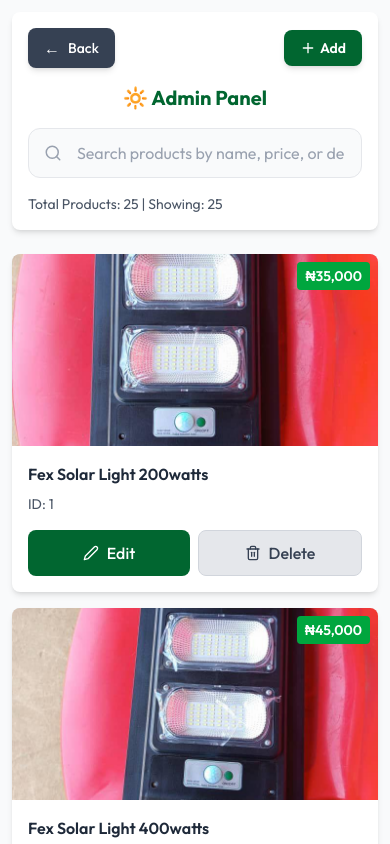
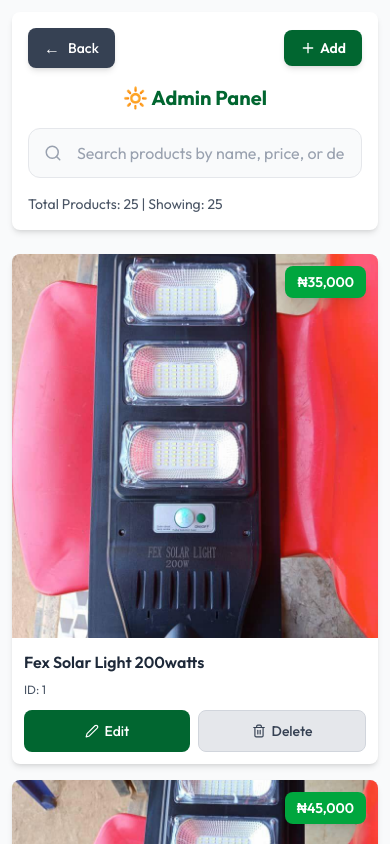
Before and after one commit to obeespace/nzeoma, a Next.js app: page /admin in a window 390 px wide. Shown: the top 844 px of the page. Built offline with nearby package versions, Linux system fonts and the light colour scheme.

Commit message:
Improve product grid responsiveness and UI
Updated grid layout to use md breakpoint for columns, adjusted product image and card sizing for better visual consistency, and refined button styles and text for improved usability across screen sizes.

```diff
--- a/app/admin/page.js
+++ b/app/admin/page.js
@@ -268,7 +268,7 @@ export default function Admin() {
       </div>
 
       {/* Products Grid */}
-      <div className="grid grid-cols-1 sm:grid-cols-2 lg:grid-cols-3 xl:grid-cols-4 gap-4 lg:gap-6">
+      <div className="grid grid-cols-1 md:grid-cols-2 lg:grid-cols-3 xl:grid-cols-4 gap-4 lg:gap-6">
         {filteredProducts.map((product) => (
           <motion.div
             key={product.id}
@@ -277,7 +277,7 @@ export default function Admin() {
             className="bg-white rounded-lg shadow-md overflow-hidden hover:shadow-lg transition-shadow"
           >
             {/* Product Image */}
-            <div className="h-48 bg-gray-200 relative">
+            <div className="h-96 lg:h-52 bg-gray-200 relative">
               {product.image && (
                 <Image
                   src={product.image}
@@ -289,17 +289,17 @@ export default function Admin() {
                   }}
                 />
               )}
-              <div className="absolute top-2 right-2 bg-green-600 text-white px-2 py-1 rounded text-sm font-semibold">
+              <div className="absolute top-3 right-3 bg-green-600 text-white px-3 py-1.5 rounded-lg text-sm font-semibold shadow-lg">
                 {product.price}
               </div>
             </div>
 
             {/* Product Details */}
-            <div className="p-4">
-              <h3 className="font-semibold text-gray-800 mb-2 line-clamp-2">
+            <div className="p-3 sm:p-4">
+              <h3 className="font-semibold text-gray-800 mb-2 text-base sm:text-sm lg:text-base line-clamp-2">
                 {product.name}
               </h3>
-              <p className="text-sm text-gray-600 mb-4">
+              <p className="text-xs sm:text-sm text-gray-600 mb-3 sm:mb-4">
                 ID: {product.id}
               </p>
 
@@ -307,17 +307,17 @@ export default function Admin() {
               <div className="flex gap-2">
                 <button
                   onClick={() => handleEditProduct(product)}
-                  className="group flex-1 bg-green-800 text-white py-2.5 px-4 rounded-lg flex items-center justify-center gap-2 hover:bg-green-600 hover:shadow-lg transform hover:-translate-y-0.5 transition-all duration-200 font-medium"
+                  className="group flex-1 bg-green-800 text-white py-2.5 px-3 sm:px-4 rounded-lg flex items-center justify-center gap-1.5 sm:gap-2 hover:bg-green-600 hover:shadow-lg transform hover:-translate-y-0.5 transition-all duration-200 font-medium text-sm sm:text-base"
                 >
-                  <FiEdit2 size={16} className="group-hover:rotate-12 transition-transform duration-200" />
-                  Edit
+                  <FiEdit2 size={14} className="sm:w-4 sm:h-4 group-hover:rotate-12 transition-transform duration-200" />
+                  <span>Edit</span>
                 </button>
                 <button
                   onClick={() => handleDeleteProduct(product.id, product.name)}
-                  className="group flex-1 bg-gray-200 text-gray-700 py-2.5 px-4 rounded-lg flex items-center justify-center gap-2 hover:bg-red-100 hover:text-red-700 hover:shadow-lg transform hover:-translate-y-0.5 transition-all duration-200 font-medium border border-gray-300 hover:border-red-300"
+                  className="group flex-1 bg-gray-200 text-gray-700 py-2.5 px-3 sm:px-4 rounded-lg flex items-center justify-center gap-1.5 sm:gap-2 hover:bg-red-100 hover:text-red-700 hover:shadow-lg transform hover:-translate-y-0.5 transition-all duration-200 font-medium border border-gray-300 hover:border-red-300 text-sm sm:text-base"
                 >
-                  <FiTrash2 size={16} className="group-hover:scale-110 transition-transform duration-200" />
-                  Delete
+                  <FiTrash2 size={14} className="sm:w-4 sm:h-4 group-hover:scale-110 transition-transform duration-200" />
+                  <span>Delete</span>
                 </button>
               </div>
             </div>
```
